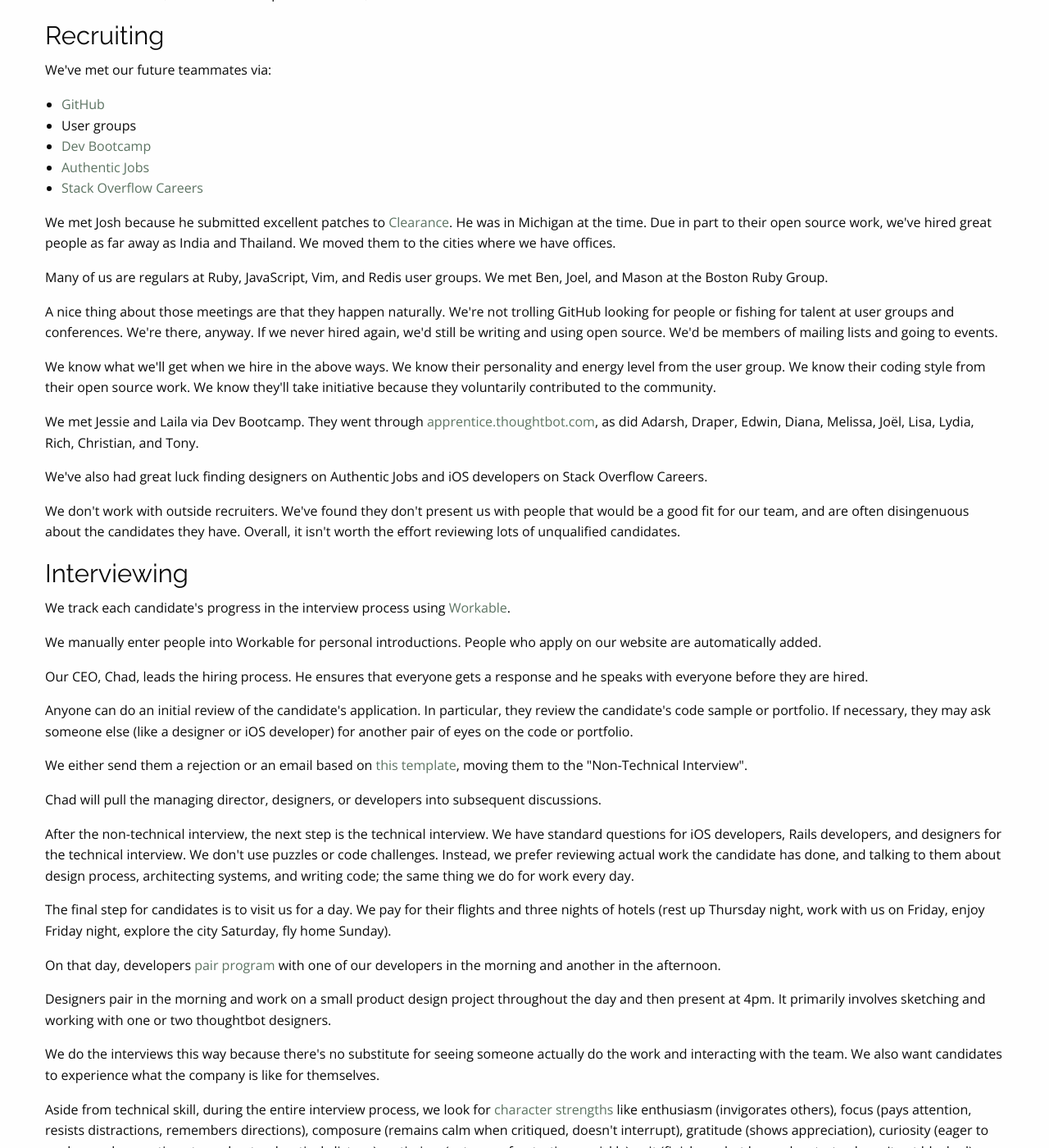
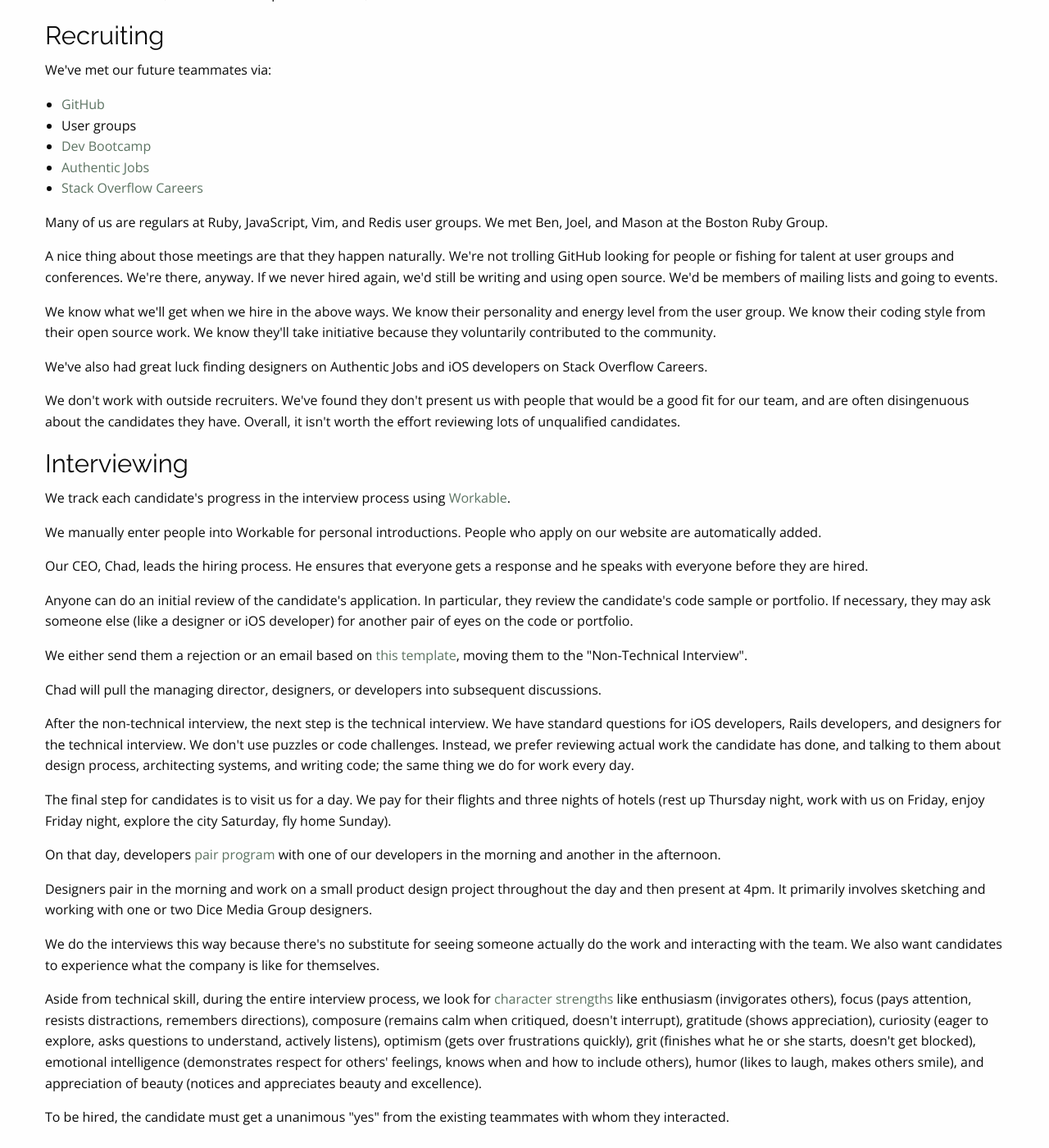
Before and after one commit to dice-media-group/dice-media-group.github.io, a Jekyll site: the page built from playbook/our-company/hiring/index.html, in a window 1280 px wide and 1400 px high, scrolled down 393 px. Shown: the whole window at 82% size. Built offline with Jekyll 4.4.1, drawn with Linux system fonts in a browser that asks for light colours; nearby versions of some CDN libraries; some of the changed text lies outside the part shown.

Commit message:
CHANGE: generalized mentions of company brand

```diff
--- a/playbook/our-company/hiring/index.html
+++ b/playbook/our-company/hiring/index.html
@@ -41,18 +41,18 @@
                 <li><a href="http://careers.stackoverflow.com">Stack Overflow Careers</a></li>
             </ul>
 
-            <p>We met Josh because he submitted excellent patches to
+<!--             <p>We met Josh because he submitted excellent patches to
                 <a href="http://github.com/thoughtbot/clearance">Clearance</a>. He was in Michigan at the time. Due in part to their open source work, we've hired great people as far away as India and Thailand. We moved them to the cities where we have offices.</p>
-
+ -->
             <p>Many of us are regulars at Ruby, JavaScript, Vim, and Redis user groups. We met Ben, Joel, and Mason at the Boston Ruby Group.</p>
 
             <p>A nice thing about those meetings are that they happen naturally. We're not trolling GitHub looking for people or fishing for talent at user groups and conferences. We're there, anyway. If we never hired again, we'd still be writing and using open source. We'd be members of mailing lists and going to events.</p>
 
             <p>We know what we'll get when we hire in the above ways. We know their personality and energy level from the user group. We know their coding style from their open source work. We know they'll take initiative because they voluntarily contributed to the community.</p>
 
-            <p>We met Jessie and Laila via Dev Bootcamp. They went through
+<!--             <p>We met Jessie and Laila via Dev Bootcamp. They went through
                 <a href="http://apprentice.thoughtbot.com">apprentice.thoughtbot.com</a>, as did Adarsh, Draper, Edwin, Diana, Melissa, Joël, Lisa, Lydia, Rich, Christian, and Tony.</p>
-
+ -->
             <p>We've also had great luck finding designers on Authentic Jobs and iOS developers on Stack Overflow Careers.</p>
 
             <p>We don't work with outside recruiters. We've found they don't present us with people that would be a good fit for our team, and are often disingenuous about the candidates they have. Overall, it isn't worth the effort reviewing lots of unqualified candidates.</p>
@@ -80,7 +80,7 @@
             <p>On that day, developers <a href="http://www.extremeprogramming.org/rules/pair.html">pair
 program</a> with one of our developers in the morning and another in the afternoon.</p>
 
-            <p>Designers pair in the morning and work on a small product design project throughout the day and then present at 4pm. It primarily involves sketching and working with one or two thoughtbot designers.</p>
+            <p>Designers pair in the morning and work on a small product design project throughout the day and then present at 4pm. It primarily involves sketching and working with one or two {{ site.brand }} designers.</p>
 
             <p>We do the interviews this way because there's no substitute for seeing someone actually do the work and interacting with the team. We also want candidates to experience what the company is like for themselves.</p>
 
@@ -94,7 +94,7 @@
 
             <p>We use <a href="https://rightsignature.com">RightSignature</a> to send the offer and get them signed without the "print and scan" process on either end.</p>
 
-            <p>Offers are reviewed and approved by at least one member of the C-level executive team before being sent. C-level executives and Managing Directors can execute offers on behalf of thoughtbot.</p>
+            <p>Offers are reviewed and approved by at least one member of the C-level executive team before being sent. C-level executives and Managing Directors can execute offers on behalf of {{ site.brand }}.</p>
 
             <p>When the offer is accepted, we run a custom onboarding app which we wrote. It creates the teammate's email address, gives them access to systems like GitHub and Slack, sends them their Employment Agreement, notifies Accounting, sends a welcome email to the teammate, and creates a todo list for the hiring manager for any remaining manual items that we haven't been able to automate.</p>
 
@@ -116,7 +116,7 @@
                 <li>creating great software</li>
                 <li>making users, teammates, and clients happy</li>
                 <li>improving ourselves by learning something new</li>
-                <li>improving thoughtbot by bringing in sales, mentoring a teammate, contributing to an internal tool or research</li>
+                <li>improving {{ site.brand }} by bringing in sales, mentoring a teammate, contributing to an internal tool or research</li>
                 <li>improving our community by writing blog posts, contributing to open source, or attending conferences</li>
                 <li>doing the things we didn't think to put on this list</li>
             </ul>
@@ -140,7 +140,7 @@
                 <li>Our performance on recent consulting projects</li>
                 <li>Our investment time contributions</li>
                 <li>Our satisfaction with our work, projects, and the company</li>
-                <li>Our questions about thoughtbot and our strategy</li>
+                <li>Our questions about {{ site.brand }} and our strategy</li>
                 <li>Our areas of focus for the next quarter</li>
             </ul>
 
```
